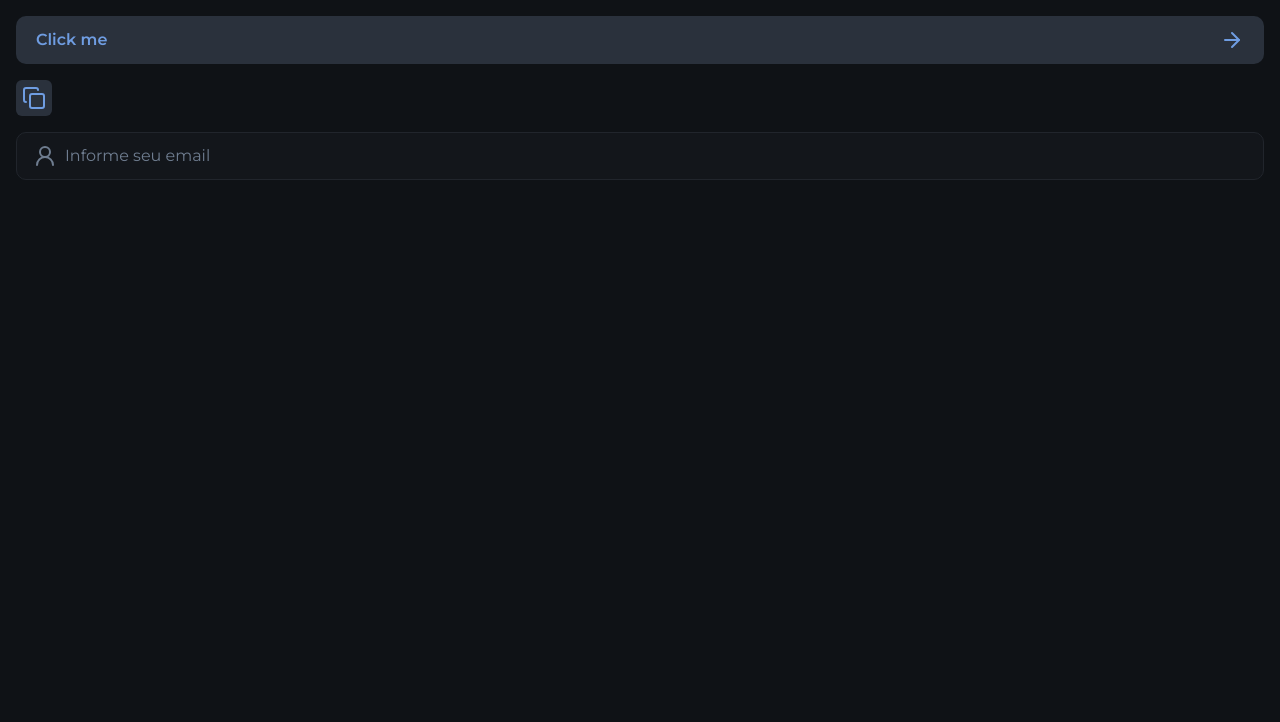
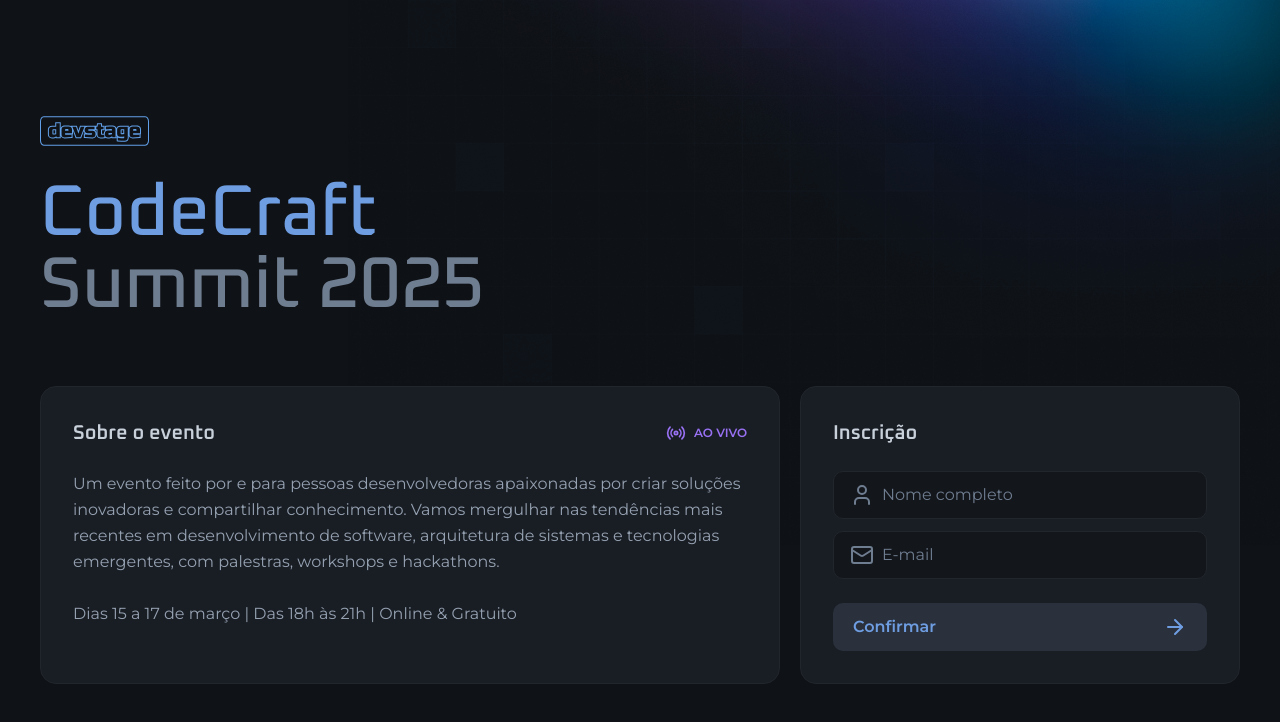
Before and after one commit to AllanFrancis/Gerenciador-de-eventos, a Next.js app: page / in a window 1280 px wide. Shown: the top 722 px of the page. Built offline with nearby package versions, Linux system fonts and the light colour scheme.

Commit message:
Enhance layout and update homepage with event details and registration form

```diff
--- a/src/app/layout.tsx
+++ b/src/app/layout.tsx
@@ -24,8 +24,10 @@ export default function RootLayout({
   children: React.ReactNode
 }>) {
   return (
-    <html lang='en' className={`${oxanium.variable} ${montserrat.variable}`}>
-      <body className='bg-gray-900 text-gray-400 antialiased'>{children}</body>
+    <html lang="en" className={`${oxanium.variable} ${montserrat.variable}`}>
+      <body className="bg-gray-900 text-gray-400 antialiased bg-[url(/background.png)] bg-no-repeat bg-top md:bg-right-top">
+        {children}
+      </body>
     </html>
   )
 }
--- a/src/app/page.tsx
+++ b/src/app/page.tsx
@@ -1,24 +1,78 @@
 import { Button } from '@/components/button'
-import { IconButton } from '@/components/icon-button'
 import { InputField, InputIcon, InputRoot } from '@/components/input'
-import { ArrowRight, CopyIcon, User2Icon } from 'lucide-react'
+import {
+  ArrowRightIcon,
+  MailIcon,
+  RadioIcon,
+  User,
+  UserIcon,
+} from 'lucide-react'
+import Image from 'next/image'
+import logo from '../assets/logo.svg'
 
 export default function Home() {
   return (
-    <main className='p-4 h-screen space-y-4'>
-      <Button>
-        Click me
-        <ArrowRight />
-      </Button>
-      <IconButton>
-        <CopyIcon />
-      </IconButton>
-      <InputRoot>
-        <InputIcon>
-          <User2Icon />
-        </InputIcon>
-        <InputField placeholder='Informe seu email' />
-      </InputRoot>
+    <main className="max-w-[1240px] mx-auto px-5 py-8 md:py-0">
+      <div className="min-h-dvh flex flex-col justify-center gap-16">
+        <div className="flex flex-col gap-8 items-center md:items-start">
+          <Image src={logo} alt="devstage" width={108.5} height={30} />
+
+          <h1 className="text-4xl text-center leading-none font-heading font-medium flex flex-col md:text-7xl md:text-left">
+            <span className="text-blue">CodeCraft</span> Summit 2025
+          </h1>
+        </div>
+
+        <div className="flex gap-5 items-stretch flex-col md:flex-row">
+          <div className="flex-1 bg-gray-700 border border-gray-600 rounded-2xl p-8 space-y-6">
+            <div className="flex items-center justify-between">
+              <h2 className="font-heading font-semibold text-gray-200 text-xl">
+                Sobre o evento
+              </h2>
+              <span className="flex items-center gap-2 text-purple font-semibold text-xs">
+                <RadioIcon className="size-5" />
+                AO VIVO
+              </span>
+            </div>
+            <p className="text-gray-300 leading-relaxed text-sm md:text-base">
+              Um evento feito por e para pessoas desenvolvedoras apaixonadas por
+              criar soluções inovadoras e compartilhar conhecimento. Vamos
+              mergulhar nas tendências mais recentes em desenvolvimento de
+              software, arquitetura de sistemas e tecnologias emergentes, com
+              palestras, workshops e hackathons.
+              <br />
+              <br />
+              Dias 15 a 17 de março | Das 18h às 21h | Online & Gratuito
+            </p>
+          </div>
+
+          <form className="w-full bg-gray-700 border border-gray-600 rounded-2xl p-8 space-y-6 md:max-w-[440px]">
+            <h2 className="font-heading font-semibold text-gray-200 text-xl">
+              Inscrição
+            </h2>
+
+            <div className="space-y-3">
+              <InputRoot>
+                <InputIcon>
+                  <UserIcon />
+                </InputIcon>
+                <InputField type="text" placeholder="Nome completo" />
+              </InputRoot>
+
+              <InputRoot>
+                <InputIcon>
+                  <MailIcon />
+                </InputIcon>
+                <InputField type="text" placeholder="E-mail" />
+              </InputRoot>
+            </div>
+
+            <Button type="submit">
+              Confirmar
+              <ArrowRightIcon className="size-6" />
+            </Button>
+          </form>
+        </div>
+      </div>
     </main>
   )
 }
```
